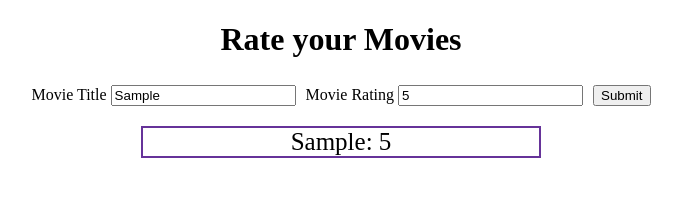
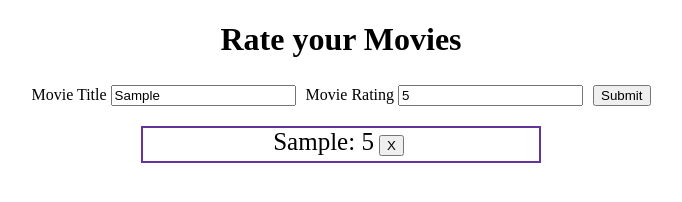
Before and after one commit to gmacfarq/jquery-dom, a plain HTML site: page movieapp.html in a window 1280 px wide. Both pictures are taken after typing "Sample", "5" into the empty fields and a click on the button "Submit". Shown: the whole page, without its empty margins (299-981 px from the left). Drawn offline with nearby package versions, Linux system fonts and the light colour scheme.

Commit message:
finished exercise

```diff
--- a/movieapp.html
+++ b/movieapp.html
@@ -39,6 +39,10 @@
       border: solid 2px rebeccapurple;
     }
 
+    .deleteBtn {
+      margin: 5px;
+    }
+
 
 
   </style>
@@ -75,12 +79,19 @@
       evt.preventDefault();
       let newDiv = $("<div>", {text:`${$("#movieTitle").val()}: ${$("#movieRating").val()}`});
       newDiv.addClass("addedReview");
+      newDiv.append($("<button>", {text:"X", class:"deleteBtn"}));
       $("#movieList").append(newDiv);
       console.log("hello");
     }
+    /** delete a review when the button is clicked */
+    function deleteReview(evt){
+      $(evt.target).parent().remove();
+    }
+
+    $("#movieList").on("click", ".deleteBtn", deleteReview);
+
 
     $("button").on("click", addMovie);
-
 
 
   </script>
```
